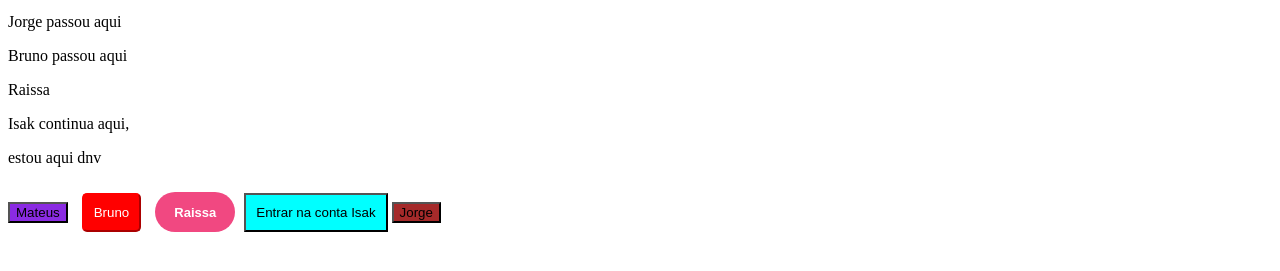
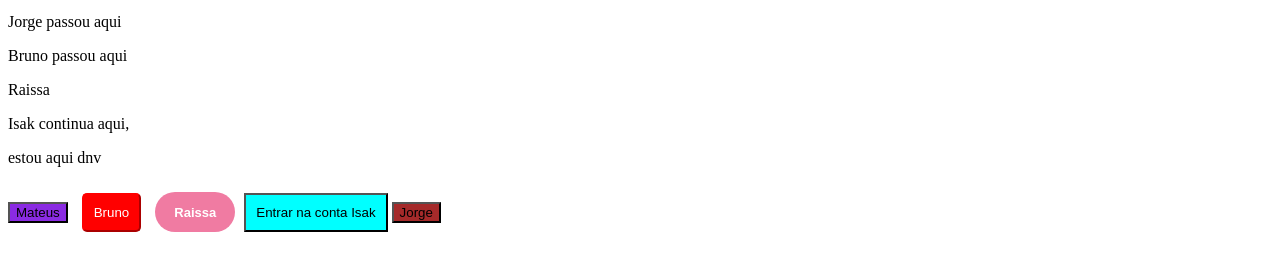
Before and after one commit to bruno-evaldt/teste, a plain HTML site: page index.html in a window 1280 px wide. In both pictures the pointer is over the button "Raissa". Shown: the part 251-522 px from the top of the page. Drawn offline with Linux system fonts and the light colour scheme.

Commit message:
Update style.css

```diff
--- a/style.css
+++ b/style.css
@@ -21,7 +21,11 @@
     cursor: pointer;
     margin-right: 5px;
     font-weight: bold;
-    font-size: 13px;;
+    font-size: 13px;
+}
+
+.raissa:hover {
+    background-color: rgb(240, 123, 162);
 }
 
 .isak{
```
